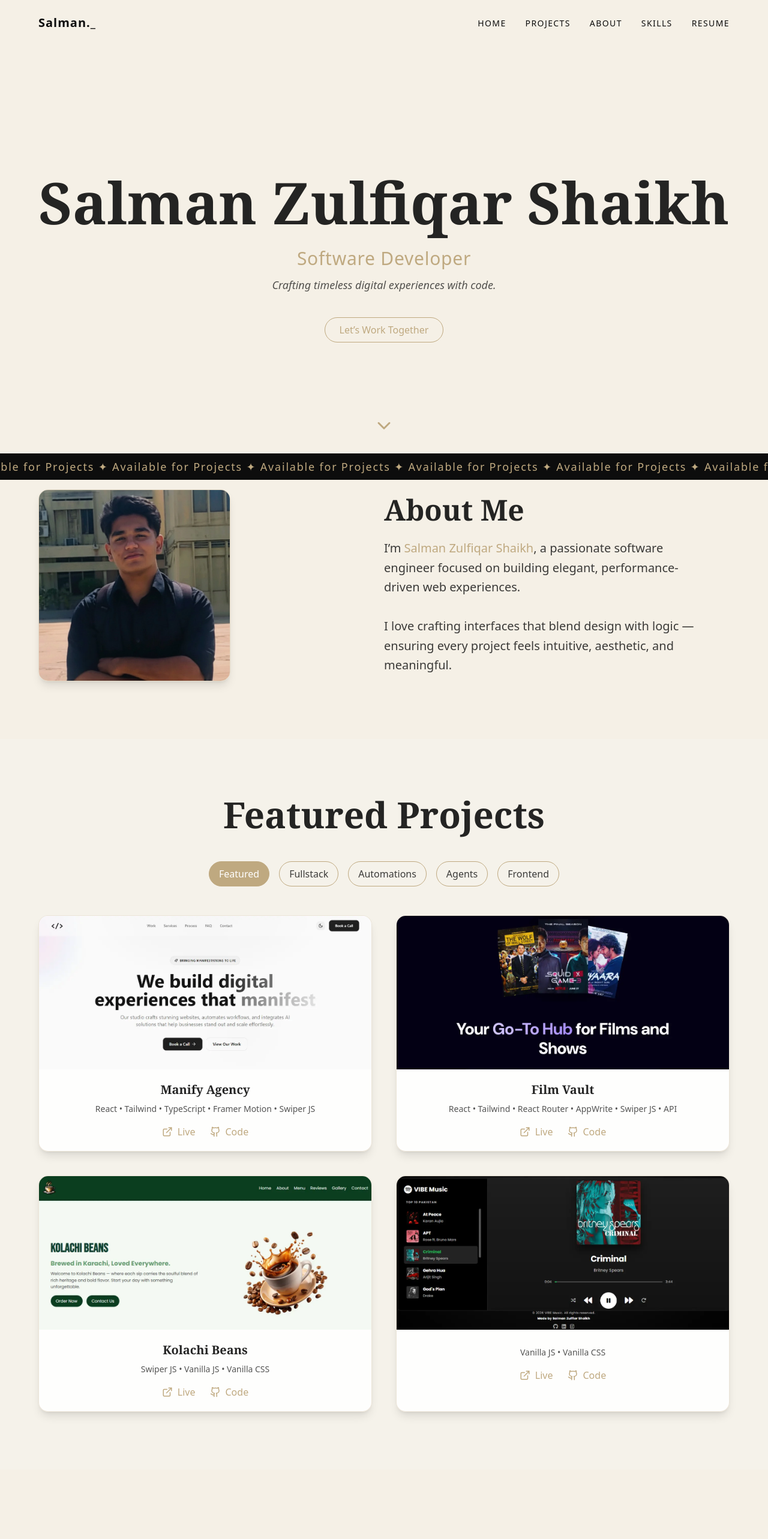
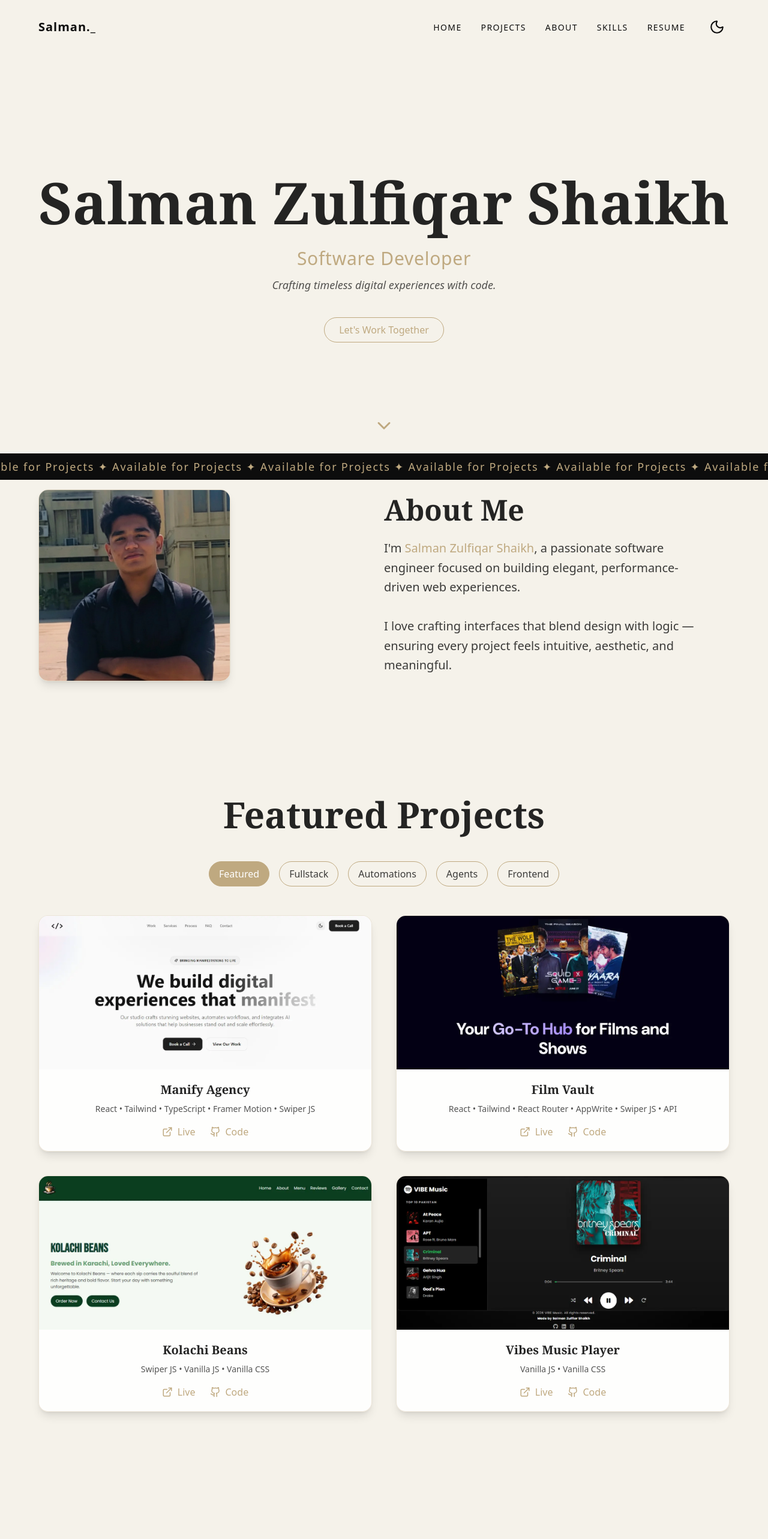
Before and after one commit to SalmanZulfiqarShaikh/Salman-Portfolio, a React (Vite) app: page / in a window 1280 px wide. Shown: the top 2566 px of the page at 60% size. Built offline with nearby package versions, Linux system fonts and the light colour scheme; a web font is replaced by a local one.

Commit message:
added dark mode

```diff
--- a/src/App.jsx
+++ b/src/App.jsx
@@ -1,24 +1,16 @@
 import React, { useState, useEffect } from "react";
-import { ThemeProvider } from "./contexts/theme";
 import { Analytics } from "@vercel/analytics/react"
 import { Nav, Hero, About, Projects, Stack, Upto, Footer } from "./sections";
+import { ThemeProvider } from "./contexts/theme";
 
 function App() {
 
-  const [themeMode, setThemeMode] = useState("dark");
+  const [themeMode, setThemeMode] = useState("light");
 
-  const lightTheme = () => setThemeMode("light");
-  const darkTheme = () => setThemeMode("dark");
-
-  useEffect(() => {
-    const html = document.querySelector('html');
-    html.classList.remove("light", "dark");
-    html.classList.add(themeMode);
-  }, [themeMode]);
 
   return (
-
-    <ThemeProvider value={{ themeMode, lightTheme, darkTheme }}>
+    <>
+    <ThemeProvider>
       <Nav />
       <Hero />
       <About />
@@ -27,7 +19,8 @@ function App() {
       <Upto />
       <Footer />
       <Analytics />
-    </ThemeProvider>
+      </ThemeProvider>
+</>
   );
 }
 
--- /dev/null
+++ b/src/contexts/theme.jsx
@@ -0,0 +1,35 @@
+import React, { createContext, useContext, useState, useEffect } from "react";
+
+export const ThemeContext = createContext({
+  themeMode: "light",
+  lightMode: () => {},
+  darkMode: () => {},
+});
+
+export const ThemeProvider = ({ children }) => {
+  const [themeMode, setThemeMode] = useState("light");
+
+  const lightMode = () => {
+    setThemeMode("light");
+  };
+
+  const darkMode = () => {
+    setThemeMode("dark");
+  };
+
+
+  useEffect(() => {
+    document.documentElement.classList.remove("light", "dark");
+    document.documentElement.classList.add(themeMode);
+  }, [themeMode]);
+
+  return (
+    <ThemeContext.Provider value={{ themeMode, lightMode, darkMode }}>
+      {children}
+    </ThemeContext.Provider>
+  );
+};
+
+export const useTheme = () => {
+  return useContext(ThemeContext);
+};
--- a/src/sections/About.jsx
+++ b/src/sections/About.jsx
@@ -1,16 +1,25 @@
 import React, { useRef } from "react";
 import { motion, useInView } from "framer-motion";
-import Salman from "../assets/images/salman.webp"
-import Hire from "../components/Hire"
+import { useTheme } from "../contexts/theme";
+import Salman from "../assets/images/salman.webp";
+import Hire from "../components/Hire";
+
 function About() {
   const ref = useRef(null);
   const inView = useInView(ref, { once: false, amount: 0.3 });
+  const { themeMode } = useTheme();
+
+  // Dynamic colors
+  const headingColor = themeMode === "dark" ? "text-white/90" : "text-[#0d0d0d]/90";
+  const textColor = themeMode === "dark" ? "text-white/80" : "text-[#0d0d0d]/80";
+  const borderColor = themeMode === "dark" ? "border-[#bfa980]/20" : "border-[#bfa980]/30";
+  const bgColor = themeMode === "dark" ? "bg-[#0d0d0d]" : "bg-[#f5f2ea]";
 
   return (
     <section
       id="about"
       ref={ref}
-      className="flex flex-col md:flex-row items-center justify-between gap-10 px-6 md:px-16 py-24 "
+      className={`flex flex-col md:flex-row items-center justify-between gap-10 px-6 md:px-16 py-24 ${bgColor} transition-colors duration-500`}
     >
       {/* Image Section */}
       <motion.div
@@ -22,12 +31,7 @@ function About() {
         <img
           src={Salman}
           alt="Profile"
-          className="
-            w-64 h-64 sm:w-72 sm:h-72 md:w-80 md:h-80
-            object-cover rounded-2xl shadow-lg border border-[#bfa980]/30
-            transition-all duration-300 ease-in-out
-
-          "
+          className={`w-64 h-64 sm:w-72 sm:h-72 md:w-80 md:h-80 object-cover rounded-2xl shadow-lg border ${borderColor} transition-all duration-500 ease-in-out`}
         />
       </motion.div>
 
@@ -38,11 +42,11 @@ function About() {
         transition={{ duration: 0.8, delay: 0.2, ease: "easeOut" }}
         className="w-full md:w-1/2 text-center md:text-left"
       >
-        <h2 className="text-4xl md:text-5xl font-serif font-semibold text-[#0d0d0d]/90 mb-6">
+        <h2 className={`text-4xl md:text-5xl font-serif font-semibold ${headingColor} mb-6 transition-colors duration-500`}>
           About Me
         </h2>
-        <p className="text-[#0d0d0d]/80 leading-relaxed text-lg md:text-xl font-light font-sans">
-          I’m <span className="text-[#bfa980] font-medium">Salman Zulfiqar Shaikh</span>,
+        <p className={`${textColor} leading-relaxed text-lg md:text-xl font-light font-sans transition-colors duration-500`}>
+          I'm <span className="text-[#bfa980] font-medium">Salman Zulfiqar Shaikh</span>,
           a passionate software engineer focused on building elegant,
           performance-driven web experiences.
           <br /><br />
--- a/src/sections/Hero.jsx
+++ b/src/sections/Hero.jsx
@@ -1,19 +1,24 @@
 import React, { useRef } from "react";
 import { motion, useInView } from "framer-motion";
 import { ChevronDown } from "lucide-react";
+import { useTheme } from "../contexts/theme";
 
 function Hero() {
   const ref = useRef(null);
   const inView = useInView(ref, { amount: 0.5, once: false });
+  const { themeMode } = useTheme();
+
+  // Dynamic colors based on theme
+  const headingColor = themeMode === "dark" ? "text-white/90" : "text-[#0d0d0d]/90";
+  const taglineColor = themeMode === "dark" ? "text-white/70" : "text-[#0d0d0d]/70";
+  const bgColor = themeMode === "dark" ? "bg-[#0d0d0d]" : "bg-[#f5f2ea]";
 
   return (
     <section
       ref={ref}
       id="home"
-      className="relative flex flex-col justify-center items-center min-h-[90vh] px-6 text-center pt-32 overflow-hidden"
+      className={`relative flex flex-col justify-center items-center min-h-[90vh] px-6 text-center pt-32 overflow-hidden ${bgColor} transition-colors duration-500`}
     >
-
-
       {/* Main Heading */}
       <motion.h1
         initial={{ opacity: 0, y: 60 }}
@@ -23,7 +28,7 @@ function Hero() {
             : { opacity: 0, y: -60, transition: { duration: 0.8 } }
         }
         transition={{ duration: 1, ease: "easeOut" }}
-        className="text-[#0d0d0d]/90 font-semibold text-5xl sm:text-7xl md:text-8xl leading-tight font-serif"
+        className={`${headingColor} font-semibold text-5xl sm:text-7xl md:text-8xl leading-tight font-serif transition-colors duration-500`}
       >
         Salman Zulfiqar Shaikh
       </motion.h1>
@@ -47,7 +52,7 @@ function Hero() {
         initial={{ opacity: 0 }}
         animate={inView ? { opacity: 1 } : { opacity: 0 }}
         transition={{ duration: 1.2, delay: 0.8 }}
-        className="text-[#0d0d0d]/70 mt-3 text-base sm:text-lg italic font-light"
+        className={`${taglineColor} mt-3 text-base sm:text-lg italic font-light transition-colors duration-500`}
       >
         Crafting timeless digital experiences with code.
       </motion.p>
@@ -62,7 +67,7 @@ function Hero() {
         transition={{ duration: 1, delay: 1.2 }}
         className="mt-10 inline-block border border-[#bfa980] text-[#bfa980] px-6 py-2 rounded-full hover:bg-[#bfa980] hover:text-[#0d0d0d] transition-all"
       >
-        Let’s Work Together
+        Let's Work Together
       </motion.a>
 
       {/* Scroll Down Hint */}
--- a/src/sections/Nav.jsx
+++ b/src/sections/Nav.jsx
@@ -1,11 +1,27 @@
 import React, { useState } from "react";
 import { motion, AnimatePresence } from "framer-motion";
-import { Menu, X } from "lucide-react";
+import { Menu, X, Moon, Sun } from "lucide-react";
+import { useTheme } from "../contexts/theme";
 
 function Nav() {
   const links = ["Home", "Projects", "About", "Skills"];
   const [hovered, setHovered] = useState(null);
   const [isOpen, setIsOpen] = useState(false);
+  const { themeMode, lightMode, darkMode } = useTheme();
+
+  const toggleTheme = () => {
+    if (themeMode === "light") {
+      darkMode();
+    } else {
+      lightMode();
+    }
+  };
+
+  // Dynamic colors based on theme
+  const textColor = themeMode === "dark" ? "text-white" : "text-[#0d0d0d]";
+  const hoverColor = "hover:text-[#bfa980]";
+  const underlineColor = themeMode === "dark" ? "bg-white" : "bg-[#0d0d0d]";
+  const mobileBg = themeMode === "dark" ? "bg-[#1a1a1a]/95" : "bg-white/90";
 
   return (
     <header className="absolute top-0 left-1/2 -translate-x-1/2 z-30 w-full px-8 py-6">
@@ -13,7 +29,7 @@ function Nav() {
         {/* Logo */}
         <a
           href="#home"
-          className="text-lg sm:text-xl font-semibold tracking-wider text-[#0d0d0d] transition-colors duration-300"
+          className={`text-lg sm:text-xl font-semibold tracking-wider ${textColor} transition-colors duration-300`}
         >
           Salman._
         </a>
@@ -29,7 +45,7 @@ function Nav() {
             >
               <a
                 href={`#${link.toLowerCase()}`}
-                className={`text-sm uppercase tracking-widest text-[#0d0d0d] transition-all duration-300 ${
+                className={`text-sm uppercase tracking-widest ${textColor} transition-all duration-300 ${
                   hovered && hovered !== link ? "opacity-40" : "opacity-100"
                 }`}
               >
@@ -37,7 +53,7 @@ function Nav() {
               </a>
               {/* Underline Animation */}
               <span
-                className={`absolute left-0 bottom-[-4px] h-[1.5px] bg-[#0d0d0d] transition-all duration-300 ${
+                className={`absolute left-0 bottom-[-4px] h-[1.5px] ${underlineColor} transition-all duration-300 ${
                   hovered === link ? "w-full opacity-100" : "w-0 opacity-0"
                 }`}
               ></span>
@@ -54,23 +70,34 @@ function Nav() {
               href="/Resume.pdf"
               download
               target="_blank"
-              className={`text-sm uppercase tracking-widest text-[#0d0d0d] transition-all duration-300 ${
+              className={`text-sm uppercase tracking-widest ${textColor} transition-all duration-300 ${
                 hovered && hovered !== "Resume" ? "opacity-40" : "opacity-100"
               }`}
             >
               Resume
             </a>
             <span
-              className={`absolute left-0 bottom-[-4px] h-[1.5px] bg-[#0d0d0d] transition-all duration-300 ${
+              className={`absolute left-0 bottom-[-4px] h-[1.5px] ${underlineColor} transition-all duration-300 ${
                 hovered === "Resume" ? "w-full opacity-100" : "w-0 opacity-0"
               }`}
             ></span>
+          </li>
+
+          {/* Theme Toggle Button */}
+          <li>
+            <button
+              onClick={toggleTheme}
+              className={`p-2 ${textColor} ${hoverColor} transition-all duration-300 hover:scale-110`}
+              aria-label="Toggle theme"
+            >
+              {themeMode === "dark" ? <Sun size={26} /> : <Moon size={26} />}
+            </button>
           </li>
         </ul>
 
         {/* Hamburger (Mobile) */}
         <button
-          className="md:hidden p-2 text-[#0d0d0d]"
+          className={`md:hidden p-2 ${textColor}`}
           onClick={() => setIsOpen(!isOpen)}
         >
           {isOpen ? <X size={26} /> : <Menu size={26} />}
@@ -85,7 +112,7 @@ function Nav() {
             animate={{ opacity: 1, y: 0 }}
             exit={{ opacity: 0, y: -20 }}
             transition={{ duration: 0.4 }}
-            className="md:hidden bg-white/90 backdrop-blur-md absolute top-full left-0 w-full py-8 flex flex-col items-center gap-6 rounded-3xl mt-4 shadow-md"
+            className={`md:hidden ${mobileBg} backdrop-blur-md absolute top-full left-0 w-full py-8 flex flex-col items-center gap-6 rounded-3xl mt-4 shadow-md`}
           >
             {[...links, "Resume"].map((link, i) => (
               <motion.a
@@ -97,11 +124,19 @@ function Nav() {
                 target={link === "Resume" ? "_blank" : ""}
                 onClick={() => setIsOpen(false)}
                 whileHover={{ scale: 1.05 }}
-                className="uppercase text-lg tracking-widest text-[#0d0d0d] hover:text-[#bfa980] transition"
+                className={`uppercase text-lg tracking-widest ${textColor} ${hoverColor} transition`}
               >
                 {link}
               </motion.a>
             ))}
+
+            {/* Theme Toggle in Mobile Menu */}
+            <button
+              onClick={toggleTheme}
+              className={`p-2 ${textColor} ${hoverColor} transition-all duration-300`}
+            >
+              {themeMode === "dark" ? <Sun size={24} /> : <Moon size={24} />}
+            </button>
           </motion.div>
         )}
       </AnimatePresence>
--- a/src/sections/Projects.jsx
+++ b/src/sections/Projects.jsx
@@ -1,6 +1,9 @@
 import React, { useState, useEffect } from "react";
 import { motion } from "framer-motion";
-import { ExternalLink, Github, Linkedin } from "lucide-react"; // Added Linkedin icon
+import { ExternalLink, Github, Linkedin } from "lucide-react";
+import { useTheme } from "../contexts/theme"; // Import Theme Hook
+
+// Images
 import manifyPhoto from "../assets/images/manify.webp";
 import kolachiBeansPhoto from "../assets/images/kolachibeans.webp";
 import FilmVaultPhoto from "../assets/images/filmVault.webp";
@@ -16,6 +19,20 @@ import autoEmail from "../assets/images/auto-email.webp";
 function Projects() {
   const [filter, setFilter] = useState("Featured");
   const [isMobile, setIsMobile] = useState(false);
+  const { themeMode } = useTheme(); // Access Theme Context
+
+  // Dynamic Theme Colors
+  const sectionBg = themeMode === "dark" ? "bg-[#0d0d0d]" : "bg-[#f5f2ea]";
+  const headingColor = themeMode === "dark" ? "text-white/90" : "text-[#0d0d0d]/90";
+
+  // Card Styles
+  const cardBg = themeMode === "dark" ? "bg-[#1c1c1c]" : "bg-white/90";
+  const cardBorder = themeMode === "dark" ? "border-[#bfa980]/20" : "border-[#bfa980]/30";
+
+  // Filter Button Styles
+  const filterBtnInactive = themeMode === "dark"
+    ? "text-white/80 hover:bg-[#bfa980]/20"
+    : "text-[#0d0d0d]/80 hover:bg-[#bfa980]/10";
 
   useEffect(() => {
     const handleResize = () => setIsMobile(window.innerWidth < 1366);
@@ -50,7 +67,7 @@ function Projects() {
       type: ["Featured", "Frontend"],
     },
     {
-      Name: "Vibes Music Player",
+      name: "Vibes Music Player",
       repo: "https://github.com/SalmanZulfiqarShaikh/jsrevisit/tree/main/spotify",
       liveLink: "https://spotiplay-theta.vercel.app/",
       preview: VIBES,
@@ -115,13 +132,13 @@ function Projects() {
   return (
     <section
       id="projects"
-      className="min-h-screen flex flex-col items-center justify-center px-6 py-24 bg-[#f5f2ea]"
+      className={`min-h-screen flex flex-col items-center justify-center px-6 py-24 transition-colors duration-500 ${sectionBg}`}
     >
       <motion.h1
         initial={{ opacity: 0, y: 50 }}
         whileInView={{ opacity: 1, y: 0 }}
         transition={{ duration: 0.8, ease: "easeOut" }}
-        className="text-4xl md:text-6xl font-serif font-semibold text-[#0d0d0d]/90 mb-12 text-center"
+        className={`text-4xl md:text-6xl font-serif font-semibold mb-12 text-center transition-colors duration-500 ${headingColor}`}
       >
         Featured Projects
       </motion.h1>
@@ -134,7 +151,7 @@ function Projects() {
             className={`px-4 py-2 rounded-full text-sm md:text-base border transition-all duration-300 ${
               filter === f
                 ? "bg-[#bfa980] text-white border-[#bfa980]"
-                : "border-[#bfa980] text-[#0d0d0d]/80 hover:bg-[#bfa980]/10"
+                : `border-[#bfa980] ${filterBtnInactive}`
             }`}
           >
             {f.charAt(0).toUpperCase() + f.slice(1)}
@@ -151,7 +168,7 @@ function Projects() {
               whileInView={{ opacity: 1, y: 0 }}
               viewport={{ once: true }}
               transition={{ duration: 0.6, delay: i * 0.1 }}
-              className="bg-white/90 rounded-2xl overflow-hidden shadow-lg border border-[#bfa980]/30 group hover:shadow-2xl transition-all duration-500"
+              className={`${cardBg} rounded-2xl overflow-hidden shadow-lg border ${cardBorder} group hover:shadow-2xl transition-all duration-500`}
             >
               <ProjectCard proj={proj} isMobile={isMobile} />
             </motion.div>
@@ -167,6 +184,13 @@ function Projects() {
 }
 
 function ProjectCard({ proj, isMobile }) {
+  const { themeMode } = useTheme();
+
+  // Mobile View Dynamic Colors
+  const mobileTitleColor = themeMode === "dark" ? "text-white/90" : "text-[#0d0d0d]/90";
+  const mobileTextColor = themeMode === "dark" ? "text-white/70" : "text-[#0d0d0d]/70";
+  const mobileBtnHover = themeMode === "dark" ? "hover:text-white" : "hover:text-black";
+
   const renderButtons = (textColorClass) => (
     <>
       {proj.liveLink && (
@@ -211,6 +235,7 @@ function ProjectCard({ proj, isMobile }) {
         loading="lazy"
       />
 
+      {/* Desktop Overlay (Always Dark bg, so text is always white) */}
       {!isMobile && (
         <div className="absolute inset-0 flex flex-col justify-center items-center bg-black/50 opacity-0 group-hover:opacity-100 transition-opacity duration-500">
           <h3 className="text-2xl font-semibold text-white mb-3 font-serif text-center px-3">
@@ -225,16 +250,17 @@ function ProjectCard({ proj, isMobile }) {
         </div>
       )}
 
+      {/* Mobile Card Body (Theme Dependent) */}
       {isMobile && (
         <div className="p-5 text-center">
-          <h3 className="text-xl font-semibold text-[#0d0d0d]/90 font-serif mb-2">
+          <h3 className={`text-xl font-semibold font-serif mb-2 transition-colors duration-500 ${mobileTitleColor}`}>
             {proj.name}
           </h3>
-          <p className="text-sm text-[#0d0d0d]/70 mb-4">
+          <p className={`text-sm mb-4 transition-colors duration-500 ${mobileTextColor}`}>
             {proj.Stack?.join(" • ")}
           </p>
           <div className="flex justify-center gap-6">
-            {renderButtons("text-[#bfa980] hover:text-black")}
+            {renderButtons(`text-[#bfa980] ${mobileBtnHover}`)}
           </div>
         </div>
       )}
--- a/src/sections/Stack.jsx
+++ b/src/sections/Stack.jsx
@@ -1,5 +1,6 @@
 import React, { useRef } from "react";
 import { motion, useInView } from "framer-motion";
+import { useTheme } from "../contexts/theme";
 import reactLogo from "../assets/logos/react.png";
 import tailwindLogo from "../assets/logos/tailwind.png";
 import reduxLogo from "../assets/logos/redux.png";
@@ -7,8 +8,8 @@ import jsLogo from "../assets/logos/Javascript.png";
 import bootstrapLogo from "../assets/logos/bootstrap.png";
 import framerLogo from "../assets/logos/framer-motion.svg";
 import gitLogo from "../assets/logos/git.png";
-import wordPress from "../assets/logos/wordpress.png"
-import n8n from "../assets/logos/n8n.png"
+import wordPress from "../assets/logos/wordpress.png";
+import n8n from "../assets/logos/n8n.png";
 import python from "../assets/logos/python.webp";
 import java from "../assets/logos/java.png";
 import supabase from "../assets/logos/supabase.webp";
@@ -16,14 +17,20 @@ import supabase from "../assets/logos/supabase.webp";
 function Stack() {
   const ref = useRef(null);
   const inView = useInView(ref, { once: false, amount: 0.2 });
+  const { themeMode } = useTheme();
+
+  // Dynamic colors
+  const headingColor = themeMode === "dark" ? "text-white/90" : "text-[#0d0d0d]/90";
+  const cardBg = themeMode === "dark" ? "bg-white/10" : "bg-[#0d0d0d]/5";
+  const bgColor = themeMode === "dark" ? "bg-[#0d0d0d]" : "bg-[#f5f2ea]";
 
   const skills = [
     { name: "Python", logo: python },
     { name: "JavaScript", logo: jsLogo },
-    {name: "n8n", logo: n8n},
+    { name: "n8n", logo: n8n },
     { name: "React", logo: reactLogo },
     { name: "Tailwind", logo: tailwindLogo },
-    {name: "Supabase", logo: supabase},
+    { name: "Supabase", logo: supabase },
     { name: "Git", logo: gitLogo },
     { name: "Framer Motion", logo: framerLogo },
   ];
@@ -32,14 +39,14 @@ function Stack() {
     <section
       ref={ref}
       id="skills"
-      className="min-h-screen flex flex-col items-center justify-center px-6 ]"
+      className={`min-h-screen flex flex-col items-center justify-center px-6 ${bgColor} transition-colors duration-500`}
     >
       {/* Section Title */}
       <motion.h1
         initial={{ opacity: 0, y: 50 }}
         animate={inView ? { opacity: 1, y: 0 } : { opacity: 0, y: 50 }}
         transition={{ duration: 0.8, ease: "easeOut" }}
-        className="text-4xl md:text-6xl font-serif font-semibold text-[#0d0d0d]/90 mb-16"
+        className={`text-4xl md:text-6xl font-serif font-semibold ${headingColor} mb-16 transition-colors duration-500`}
       >
         Tech Stack
       </motion.h1>
@@ -54,11 +61,13 @@ function Stack() {
       transition={{ duration: 0.6, delay: i * 0.1 }}
       className="flex flex-col items-center gap-3 group"
     >
-            <div className="h-16 w-16 md:h-18 md:w-18 flex items-center justify-center bg-[#0d0d0d]/5 rounded-2xl shadow-md transition-all duration-200">
+      <div className={`h-16 w-16 md:h-18 md:w-18 flex items-center justify-center ${cardBg} rounded-2xl shadow-md transition-all duration-500`}>
         <img
           src={skill.logo}
           alt={skill.name}
-                className="h-12 md:h-16 object-contain filter md:grayscale group-hover:grayscale-0 transition-all duration-700"
+          className={`h-12 md:h-16 object-contain filter ${
+            themeMode === "dark" ? "grayscale-0" : "md:grayscale"
+          } group-hover:grayscale-0 transition-all duration-700`}
         />
       </div>
       <p className="text-[#bfa980] text-sm md:text-base tracking-widest font-light font-sans uppercase">
--- a/src/sections/Upto.jsx
+++ b/src/sections/Upto.jsx
@@ -1,5 +1,6 @@
 import React, { useRef } from "react";
 import { motion, useInView } from "framer-motion";
+import { useTheme } from "../contexts/theme";
 import { FaGraduationCap } from "react-icons/fa6";
 import { FaBriefcase } from "react-icons/fa";
 import { AiOutlineRise } from "react-icons/ai";
@@ -9,10 +10,16 @@ import UptoCard from "../components/UptoCard";
 function Upto() {
   const ref = useRef(null);
   const inView = useInView(ref, { once: false, amount: 0.2 });
+  const { themeMode } = useTheme();
 
   const date = new Date();
   const month = date.toLocaleString("default", { month: "long" });
   const year = date.getFullYear();
+
+  // Dynamic colors
+  const bgColor = themeMode === "dark" ? "bg-[#0d0d0d]" : "bg-[#F5F0E6]";
+  const headingColor = themeMode === "dark" ? "text-white/90" : "text-[#0d0d0d]/90";
+  const textColor = themeMode === "dark" ? "text-white/70" : "text-[#0d0d0d]/70";
 
   const cards = [
     {
@@ -26,9 +33,7 @@ function Upto() {
         "Working on real-world systems and scalable solutions",
       ],
       icon: FaBriefcase
-}
-
-,
+    },
     {
       title: "Skill Development",
       points: [
@@ -62,7 +67,7 @@ function Upto() {
     <section
       ref={ref}
       id="upto"
-      className="min-h-screen flex flex-col items-center justify-center px-6 py-24 bg-[#F5F0E6]"
+      className={`min-h-screen flex flex-col items-center justify-center px-6 py-24 ${bgColor} transition-colors duration-500`}
     >
       {/* Heading */}
       <motion.div
@@ -71,7 +76,7 @@ function Upto() {
         transition={{ duration: 0.8, ease: "easeOut" }}
         className="text-center mb-16"
       >
-        <h1 className="text-4xl md:text-6xl font-serif font-semibold text-[#0d0d0d]/90 mb-4">
+        <h1 className={`text-4xl md:text-6xl font-serif font-semibold ${headingColor} mb-4 transition-colors duration-500`}>
           What Am I Doing Now?
         </h1>
 
@@ -80,7 +85,7 @@ function Upto() {
           initial={{ opacity: 0, y: 30 }}
           animate={inView ? { opacity: 1, y: 0 } : { opacity: 0, y: 30 }}
           transition={{ duration: 0.8, delay: 0.3, ease: "easeOut" }}
-          className="text-[#0d0d0d]/70 text-lg md:text-xl font-light font-sans"
+          className={`${textColor} text-lg md:text-xl font-light font-sans transition-colors duration-500`}
         >
           (Updated:{" "}
           <span className="text-[#bfa980] font-medium">
```
Also changed, not shown: src/contexts/theme.js (deleted, +0 -17 lines), tailwind.config.js (added, +10 -0 lines). Lines whose indentation alone changed are shown as unchanged.
